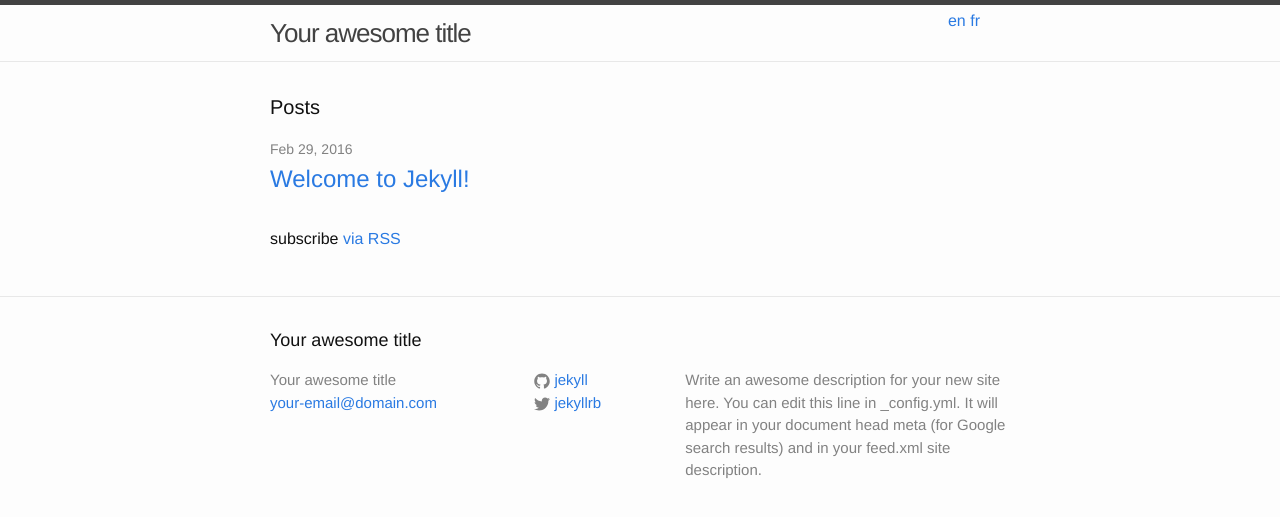
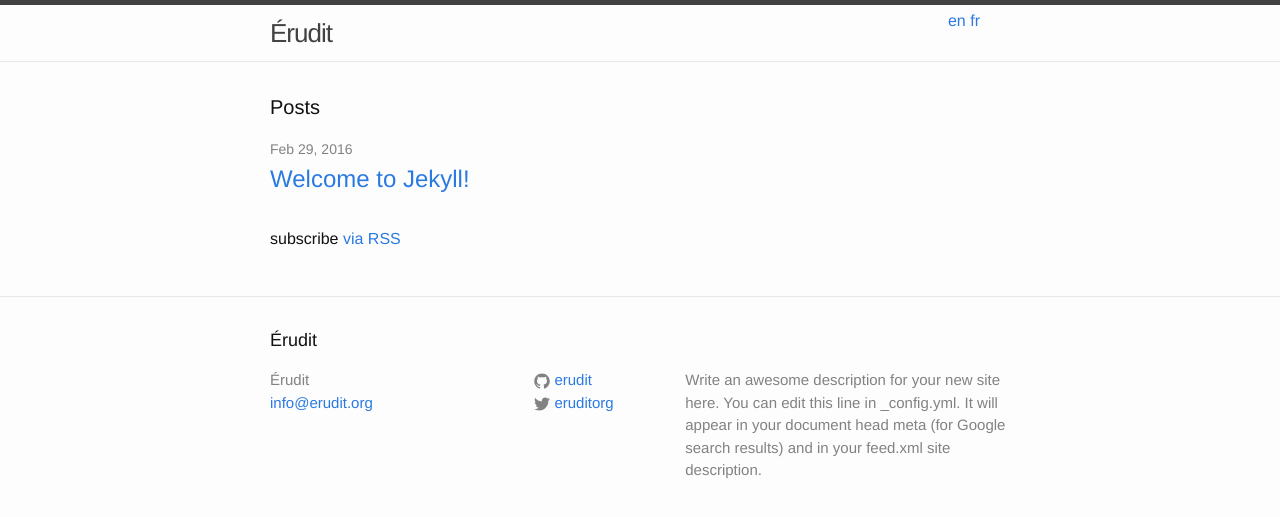
Before and after one commit to sssoz/annual-report-2016, a Jekyll site: the page built from index.html, in a window 1280 px wide. Shown: the top 517 px of the page. Built offline with Jekyll 4.4.1, drawn with Linux system fonts in a browser that asks for light colours.

Commit message:
Update site settings and use collections instead of posts

```diff
--- a/_config.yml
+++ b/_config.yml
@@ -7,22 +7,28 @@
 
 # Site settings
 title:
-  en: Your awesome title
-  fr: Votre titre génial
-email: your-email@domain.com
+  fr: "Érudit"
+  en: "Érudit"
+subtitle:
+  fr: "Rapport annuel 2015–2016"
+  en: "Annual report 2015–2016"
+email: info@erudit.org
 description:
+  fr: Écrivez une super description de votre nouveau site ici. Vous pouvez modifier cette ligne dans _config.yml. Elle apparaîtra dans la balise meta description (pour les résultats sur Google) et dans le fil RSS feed.xml.
   en: Write an awesome description for your new site here. You can edit this line in _config.yml. It will appear in your document head meta (for Google search results) and in your feed.xml site description.
-  fr: Écrivez une super description de votre nouveau site ici. Vous pouvez modifier cette ligne dans _config.yml. Elle apparaîtra dans la balise meta description (pour les résultats sur Google) et dans le fil RSS feed.xml.
 index:
-  en:
-  fr: accueil.html
-feed:
-  en: /feed.xml
-  fr: /flux.xml
+  fr: index.html
+  en: en.html
+toc:
+  fr: "Table des matières"
+  en: "Table of Contents"
 baseurl: "" # the subpath of your site, e.g. /blog
-url: "http://yourdomain.com" # the base hostname & protocol for your site
-twitter_username: jekyllrb
-github_username:  jekyll
+url: "https://www.erudit.org/rappport/2016" # the base hostname & protocol for your site
+twitter_username: eruditorg
+github_username:  erudit
+permalink: pretty
+collections:
+  - sections
 
 # Build settings
 markdown: kramdown
```
